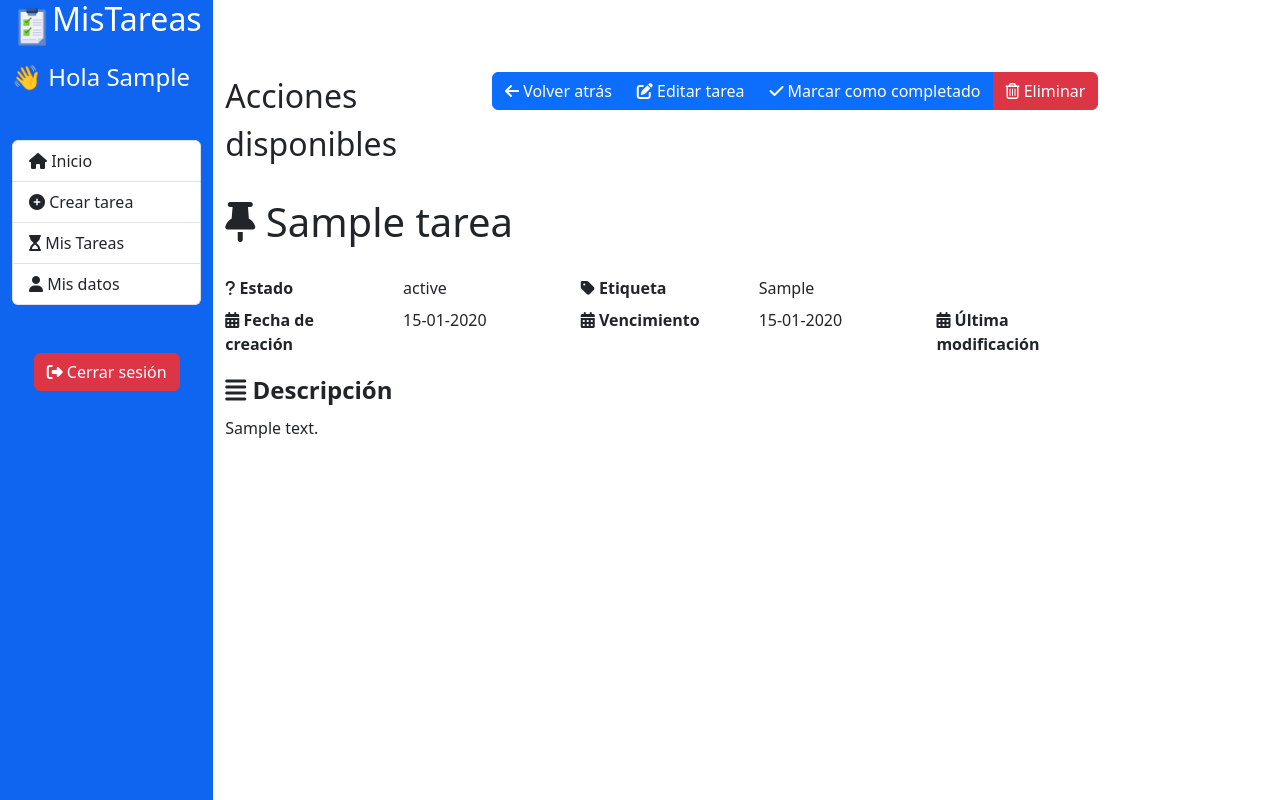
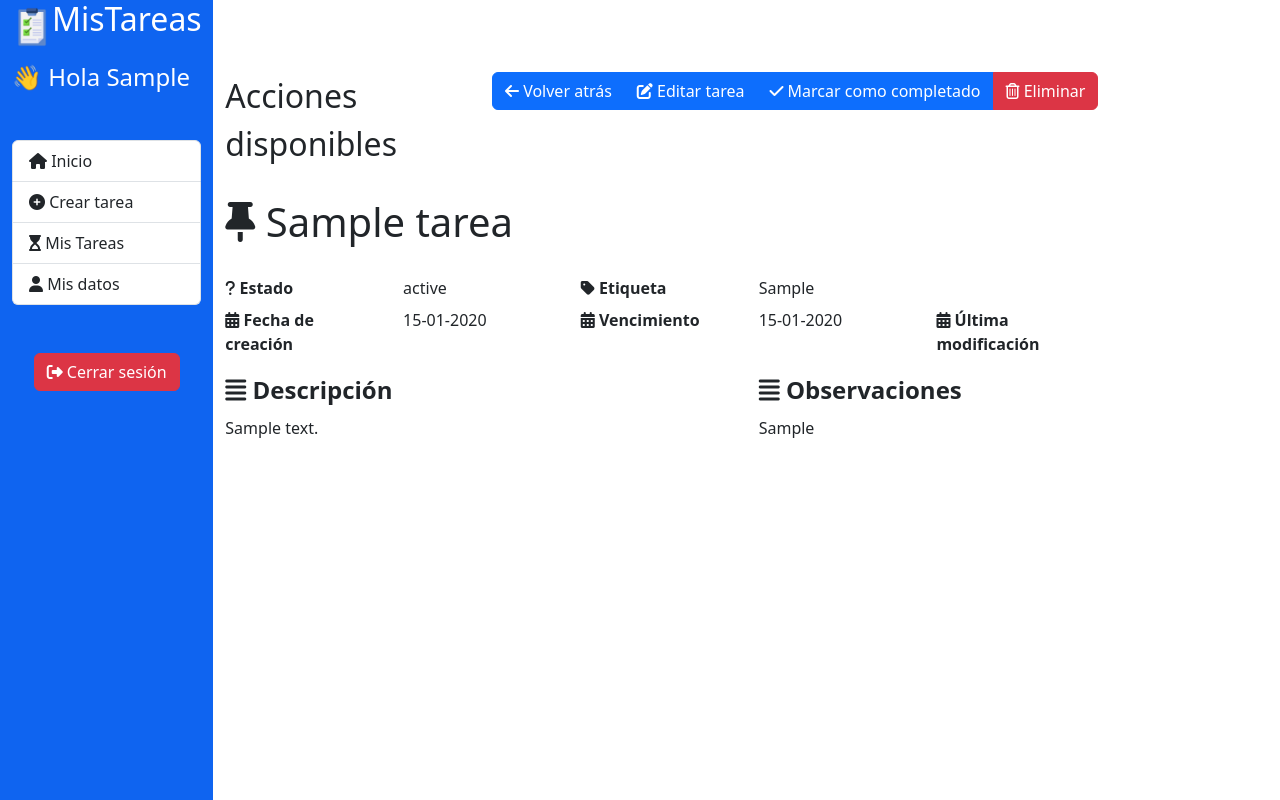
Before and after one commit to eduardoescarez/mistareas, a Django app: page /internal/tarea/1/ver in a window 1280 px wide. Run offline with Django 4.2, Linux system fonts and the light colour scheme; a user stored in the database is signed in; tables that the repository leaves empty hold one stand-in row (values such as "Sample post"); some libraries are stand-ins or nearby versions.

Commit message:
Empieza implementación AI 06

```diff
--- a/sitioweb/mistareas/templates/read_task.html
+++ b/sitioweb/mistareas/templates/read_task.html
@@ -46,8 +46,10 @@
                     <div class="col-2">{{ tarea.modifica | date:'d-m-Y' }}</div>
                 </div>
                 <div class="row mt-2">
-                    <div class="col-12 fw-bold mb-2 fs-4"><i class="fa-solid fa-align-justify"></i> Descripción</div>
-                    <div class="col-12">{{ tarea.descripcion }}</div>
+                    <div class="col-6 fw-bold mb-2 fs-4"><i class="fa-solid fa-align-justify"></i> Descripción</div>
+                    <div class="col-6 fw-bold mb-2 fs-4"><i class="fa-solid fa-align-justify"></i> Observaciones</div>
+                    <div class="col-6">{{ tarea.descripcion }}</div>
+                    <div class="col-6">{{ tarea.observaciones | default:'No hay una observación en esta tarea' }}</div>
                 </div>
             </div>
         </div>
```
